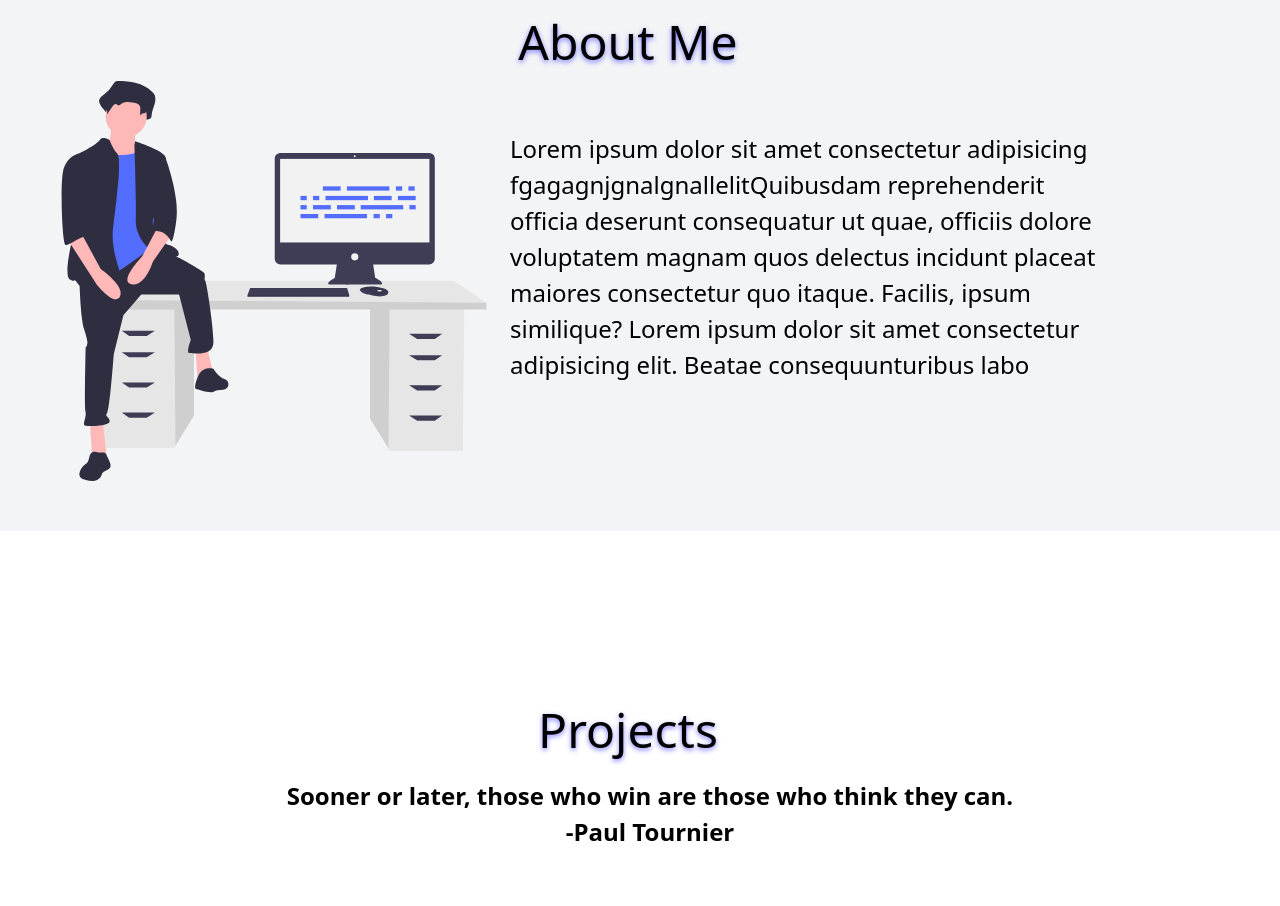
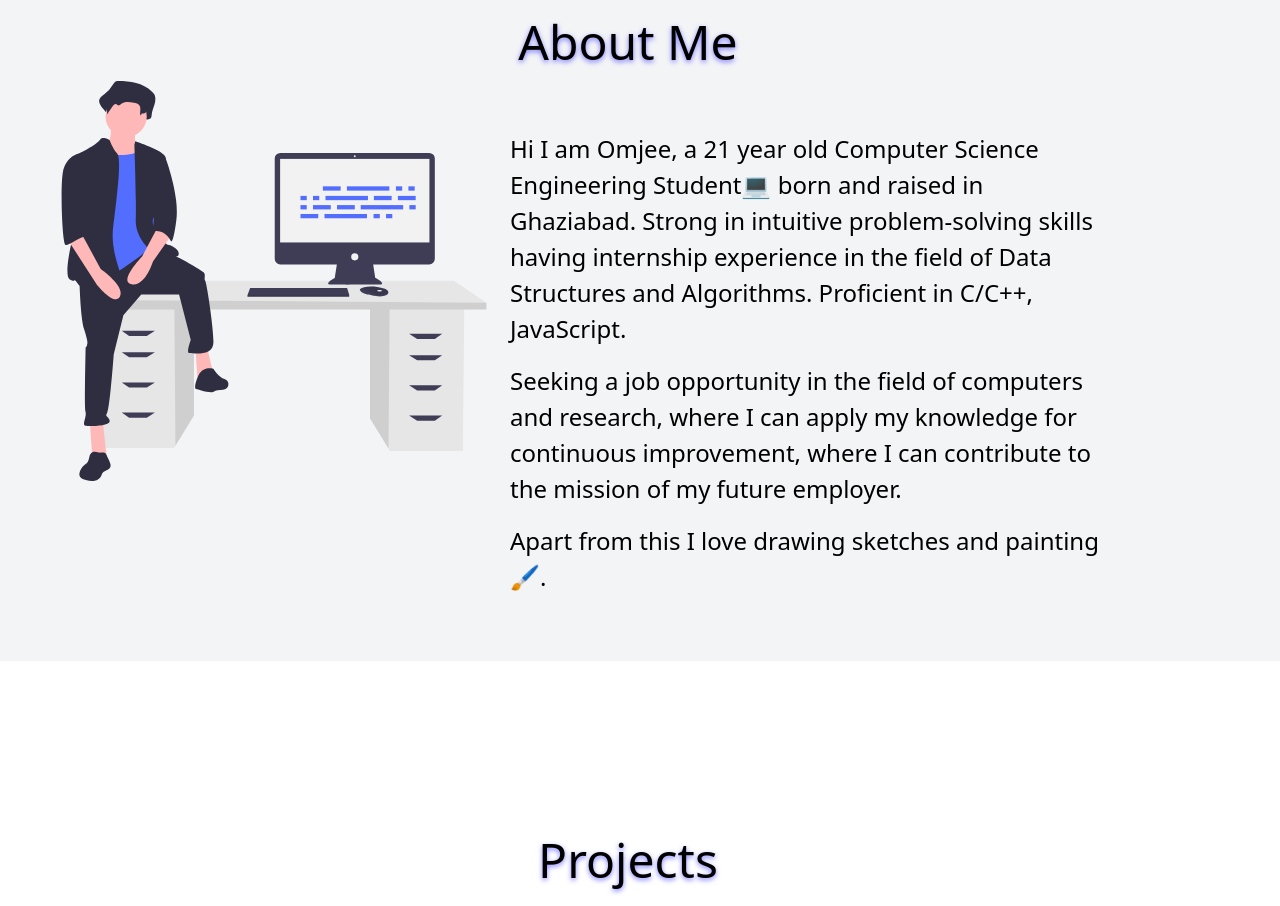
Before and after one commit to omjee17/Resume, a plain HTML site: page index.html in a window 1280 px wide. Shown: the part 817-1723 px from the top of the page. Drawn offline with nearby package versions, Linux system fonts and the light colour scheme.

Commit message:
About Me

```diff
--- a/index.html
+++ b/index.html
@@ -92,11 +92,22 @@
           </div>
           <div id="aboutMeContent">
             <div class="col-10">
-                <p> Lorem ipsum dolor sit amet consectetur adipisicing fgagagnjgnalgnallelitQuibusdam reprehenderit officia deserunt consequatur ut quae,
-                  officiis dolore voluptatem magnam quos delectus incidunt
-                placeat maiores consectetur quo itaque. Facilis, ipsum similique?
-                Lorem ipsum dolor sit amet consectetur adipisicing elit.
-                Beatae consequunturibus labo</p>
+                <p>
+                  Hi I am Omjee, a 21 year old Computer Science Engineering Student💻 born
+                  and raised in Ghaziabad.
+                  Strong in intuitive problem-solving skills having internship
+                  experience in the field of Data Structures and Algorithms.
+                  Proficient in C/C++, JavaScript.
+                </p>
+                <p>
+                  Seeking a job opportunity in the field of
+                  computers and research, where I can
+                  apply my knowledge for continuous improvement,
+                  where I can contribute to the mission of my future employer.
+                </p>
+                <p>
+                  Apart from this I love drawing sketches and painting🖌.
+                </p>
               </div>
           </div>
         </div>
```
